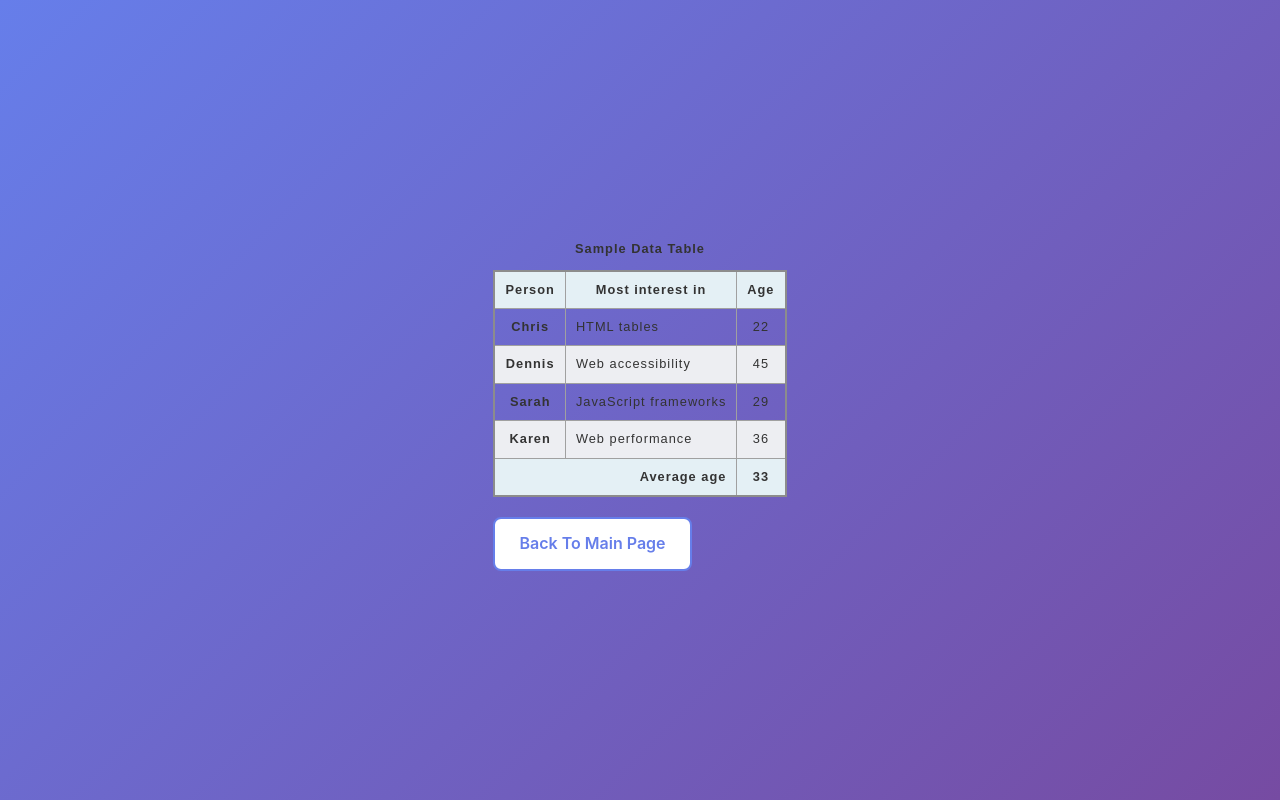
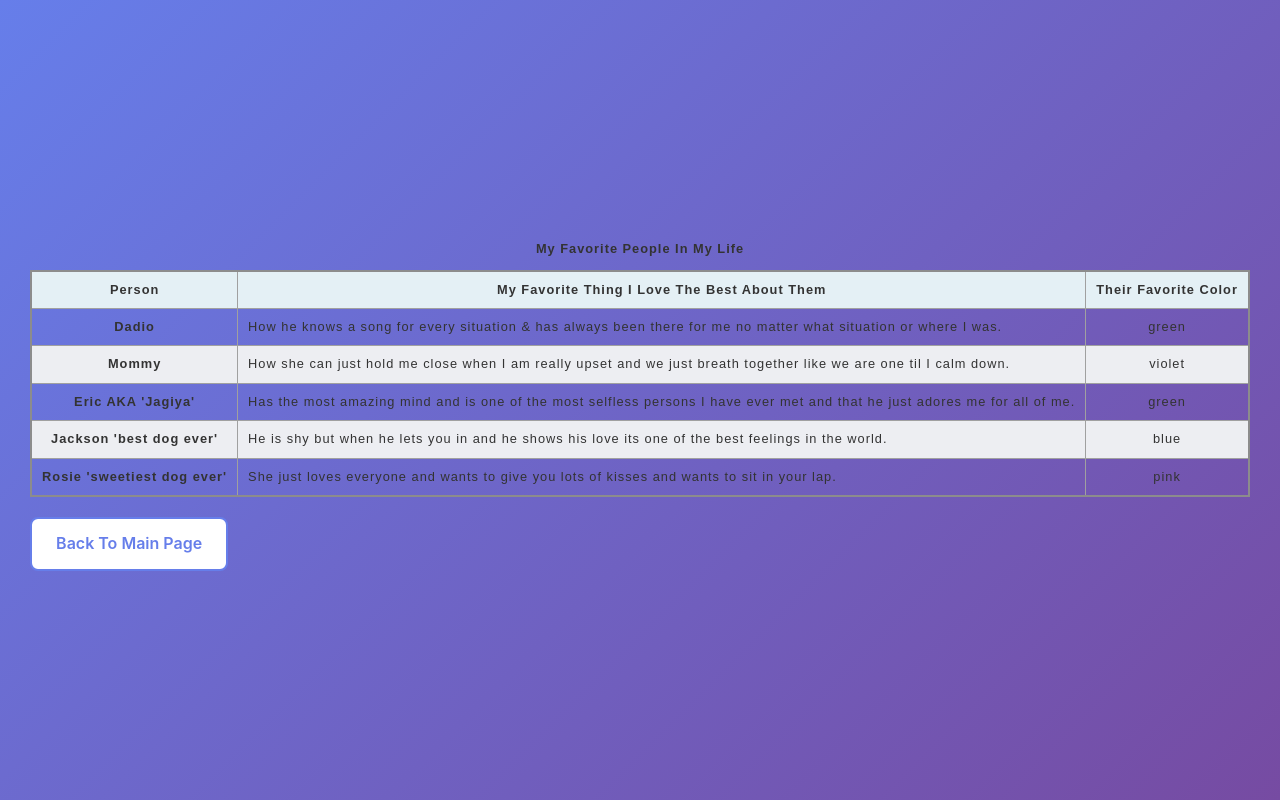
Before and after one commit to miasmith81/Forms---Tables-Assignment, a plain HTML site: page html/dataTable.html in a window 1280 px wide. Drawn offline with Linux system fonts and the light colour scheme.

Commit message:
Update data table to reflect personal favorites and improve content relevance

```diff
--- a/html/dataTable.html
+++ b/html/dataTable.html
@@ -12,43 +12,42 @@
     <div>
         <table>
             <caption>
-                Sample Data Table
+                My Favorite People In My Life
             </caption>
             <thead>
                 <tr>
                     <th scope="col">Person</th>
-                    <th scope="col">Most interest in</th>
-                    <th scope="col">Age</th>
+                    <th scope="col">My Favorite Thing I Love The Best About Them</th>
+                    <th scope="col">Their Favorite Color</th>
                 </tr>
             </thead>
             <tbody>
                 <tr>
-                    <th scope="row">Chris</th>
-                    <td>HTML tables</td>
-                    <td>22</td>
+                    <th scope="row">Dadio</th>
+                    <td>How he knows a song for every situation & has always been there for me no matter what situation or where I was.</td>
+                    <td>green</td>
                 </tr>
                 <tr>
-                    <th scope="row">Dennis</th>
-                    <td>Web accessibility</td>
-                    <td>45</td>
+                    <th scope="row">Mommy</th>
+                    <td>How she can just hold me close when I am really upset and we just breath together like we are one til I calm down.</td>
+                    <td>violet</td>
                 </tr>
                 <tr>
-                    <th scope="row">Sarah</th>
-                    <td>JavaScript frameworks</td>
-                    <td>29</td>
+                    <th scope="row">Eric AKA 'Jagiya'</th>
+                    <td>Has the most amazing mind and is one of the most selfless persons I have ever met and that he just adores me for all of me.</td>
+                    <td>green</td>
                 </tr>
                 <tr>
-                    <th scope="row">Karen</th>
-                    <td>Web performance</td>
-                    <td>36</td>
+                    <th scope="row">Jackson 'best dog ever'</th>
+                    <td>He is shy but when he lets you in and he shows his love its one of the best feelings in the world.</td>
+                    <td>blue</td>
+                </tr>
+                <tr>
+                    <th scope="row">Rosie 'sweetiest dog ever'</th>
+                    <td>She just loves everyone and wants to give you lots of kisses and wants to sit in your lap.</td>
+                    <td>pink</td>
                 </tr>
             </tbody>
-            <tfoot>
-                <tr>
-                    <th scope="row" colspan="2">Average age</th>
-                    <td>33</td>
-                </tr>
-            </tfoot>
         </table>
 
         <a href="/index.html" class="main-page-btn">Back To Main Page</a>
```
